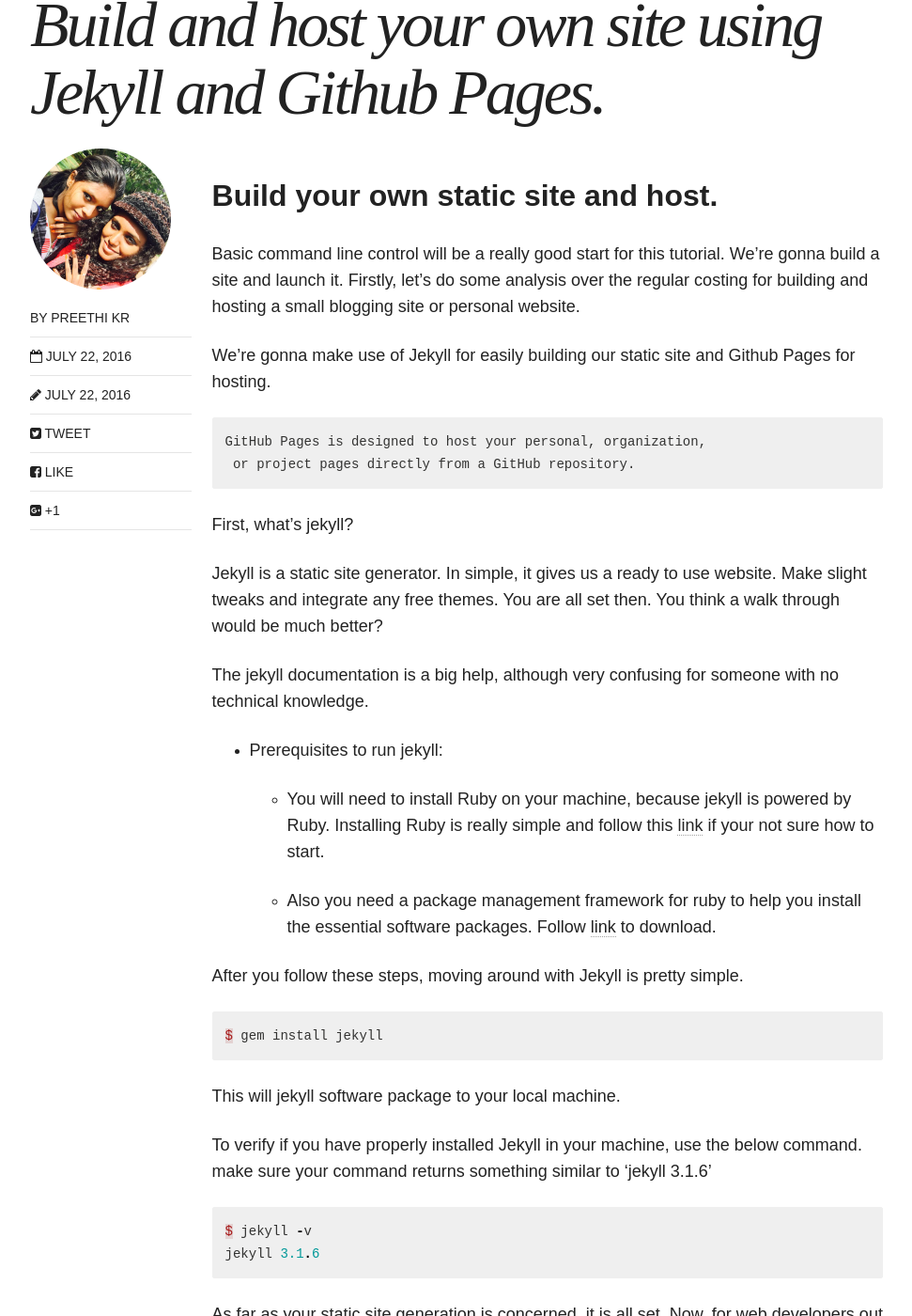
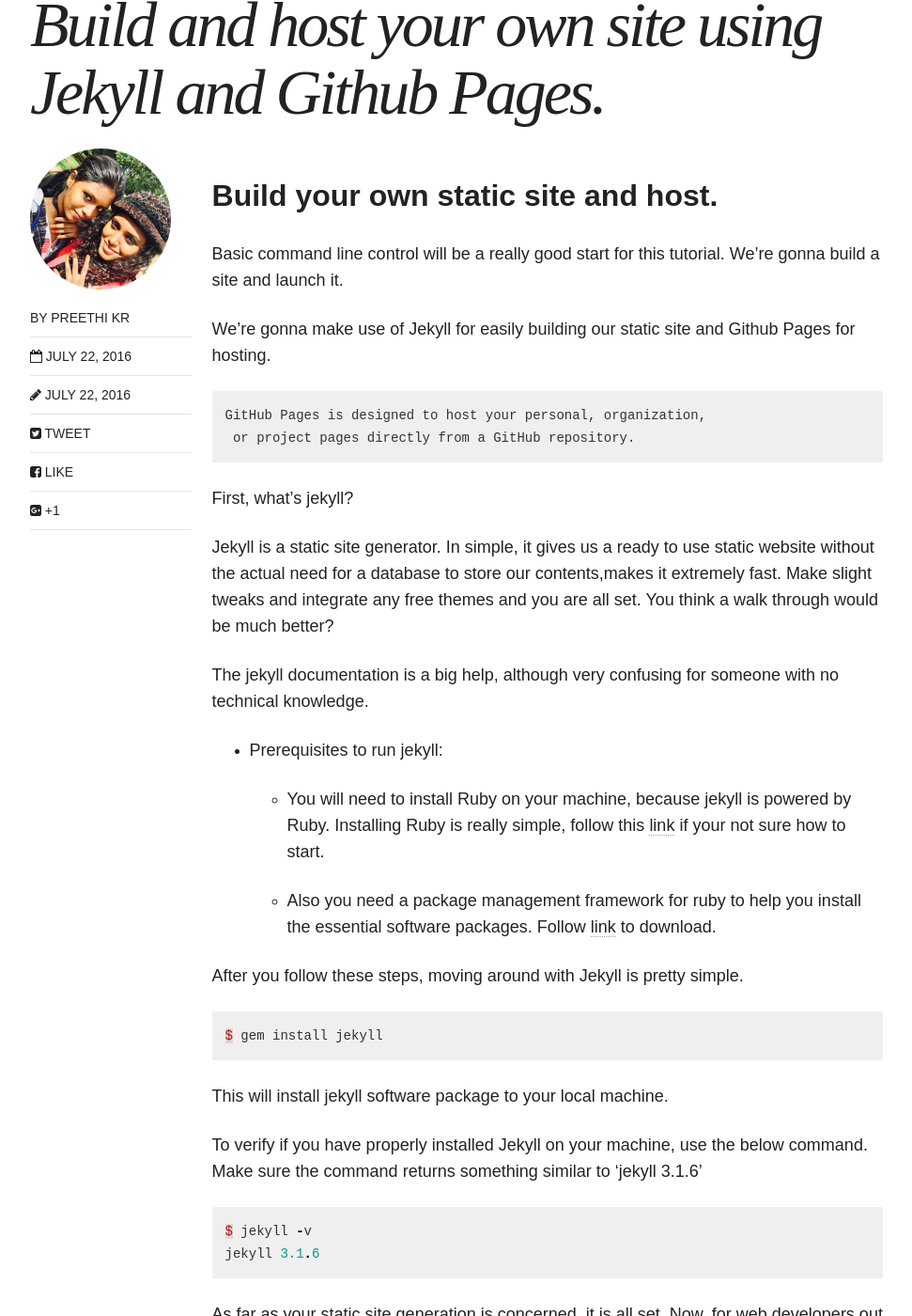
Before and after one commit to PritiKumr/pritikumr.github.io, a Jekyll site: the page built from _posts/articles/2016-07-22-build-and-host-a-website-with-jekyll-and-github-pages.md, in a window 1280 px wide and 1400 px high, scrolled down 942 px. Shown: the whole window at 94% size, without its empty margins (154-1125 px from the left). Built offline with Jekyll 4.4.1, drawn with Linux system fonts in a browser that asks for light colours; nearby versions of some CDN libraries; comment, search, counter and statistics services are not loaded; some of the changed text lies outside the part shown.

Commit message:
Spelling fix

````diff
--- a/_posts/articles/2016-07-22-build-and-host-a-website-with-jekyll-and-github-pages.md
+++ b/_posts/articles/2016-07-22-build-and-host-a-website-with-jekyll-and-github-pages.md
@@ -15,7 +15,7 @@
 
 ## Build your own static site and host.
 
-Basic command line control will be a really good start for this tutorial. We're gonna build a site and launch it. Firstly, let's do some analysis over the regular costing for building and hosting a small blogging site or personal website.
+Basic command line control will be a really good start for this tutorial. We're gonna build a site and launch it.
 
 We're gonna make use of Jekyll for easily building our static site and Github Pages for hosting.
 
@@ -24,13 +24,13 @@
 
 First, what's jekyll?
 
-Jekyll is a static site generator. In simple, it gives us a ready to use website. Make slight tweaks and integrate any free themes. You are all set then. You think a walk through would be much better?
+Jekyll is a static site generator. In simple, it gives us a ready to use static website without the actual need for a database to store our contents,makes it extremely fast. Make slight tweaks and integrate any free themes and you are all set. You think a walk through would be much better?
 
 The jekyll documentation is a big help, although very confusing for someone with no technical knowledge.
 
 * Prerequisites to run jekyll:
 
-	* You will need to install Ruby on your machine, because jekyll is powered by Ruby. Installing Ruby is really simple and follow this <a href="https://www.ruby-lang.org/en/documentation/installation">link</a> if your not sure how to start.
+	* You will need to install Ruby on your machine, because jekyll is powered by Ruby. Installing Ruby is really simple, follow this <a href="https://www.ruby-lang.org/en/documentation/installation">link</a> if your not sure how to start.
 
 	* Also you need a package management framework for ruby to help you install the essential software packages. Follow <a href="https://rubygems.org/pages/download/">link</a> to download.
 
@@ -40,9 +40,9 @@
 $ gem install jekyll
 ~~~
 
-This will jekyll software package to your local machine.
+This will install jekyll software package to your local machine.
 
-To verify if you have properly installed Jekyll in your machine, use the below command. make sure your command returns something similar to 'jekyll 3.1.6'
+To verify if you have properly installed Jekyll on your machine, use the below command. Make sure the command returns something similar to 'jekyll 3.1.6'
 
 ```ruby
 $ jekyll -v
@@ -99,7 +99,7 @@
 	                    done in 1.361 seconds.
 	 Auto-regeneration: disabled. Use --watch to enable.
 
-The 'jekyll build' is the most important command that builds the destination site, the site that you've been trying to build now. Finally, fire up the server with the 'jekyll serve' command.
+The 'jekyll build' is the most important command that builds the destination site, the site that you've been trying to build now. Finally, fire up the server with the 'jekyll serve' command. You can find your site under the '_site' folder in the jekyll skeleton directory.
 
 	$ jekyll serve
 	Configuration file: /home/preethi/NewSite/_config.yml
````
Also changed, not shown: other parts of _posts/articles/2016-07-22-build-and-host-a-website-with-jekyll-and-github-pages.md (+1 -1 lines), 2 other files.
